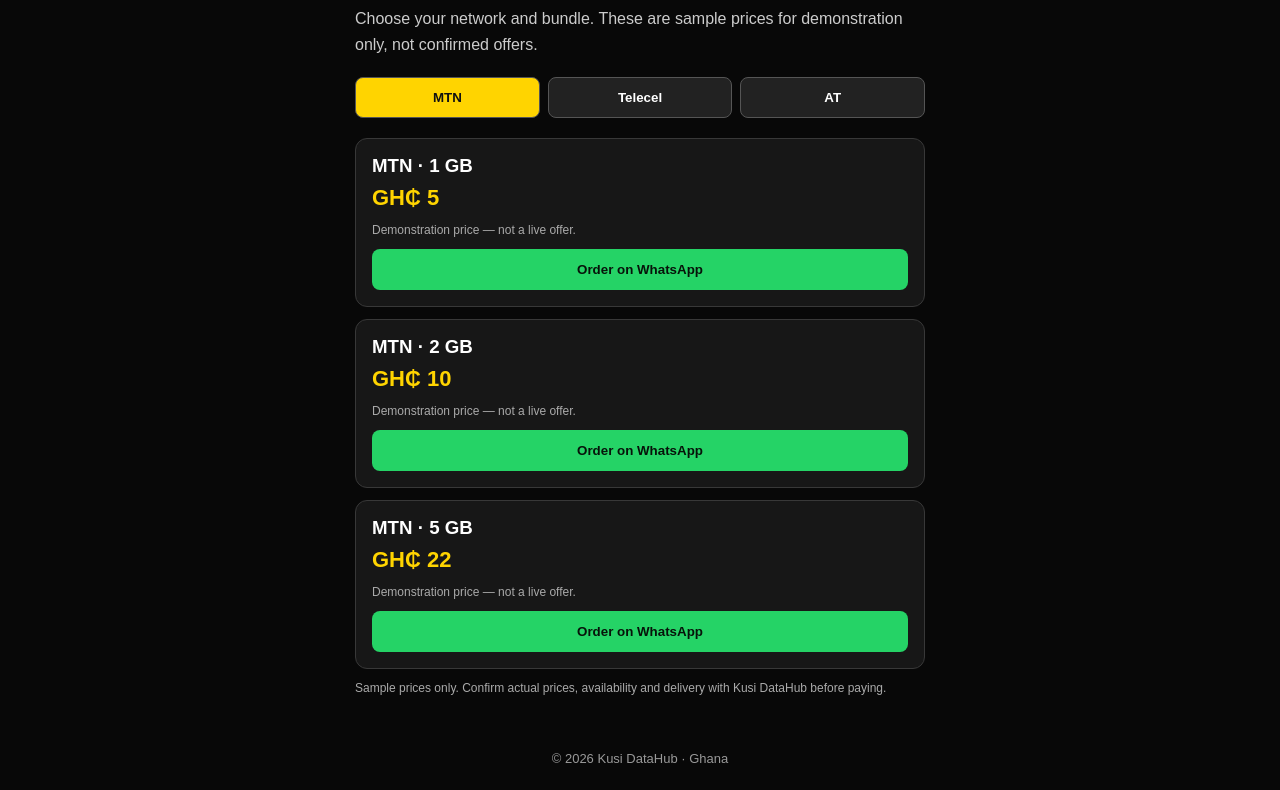
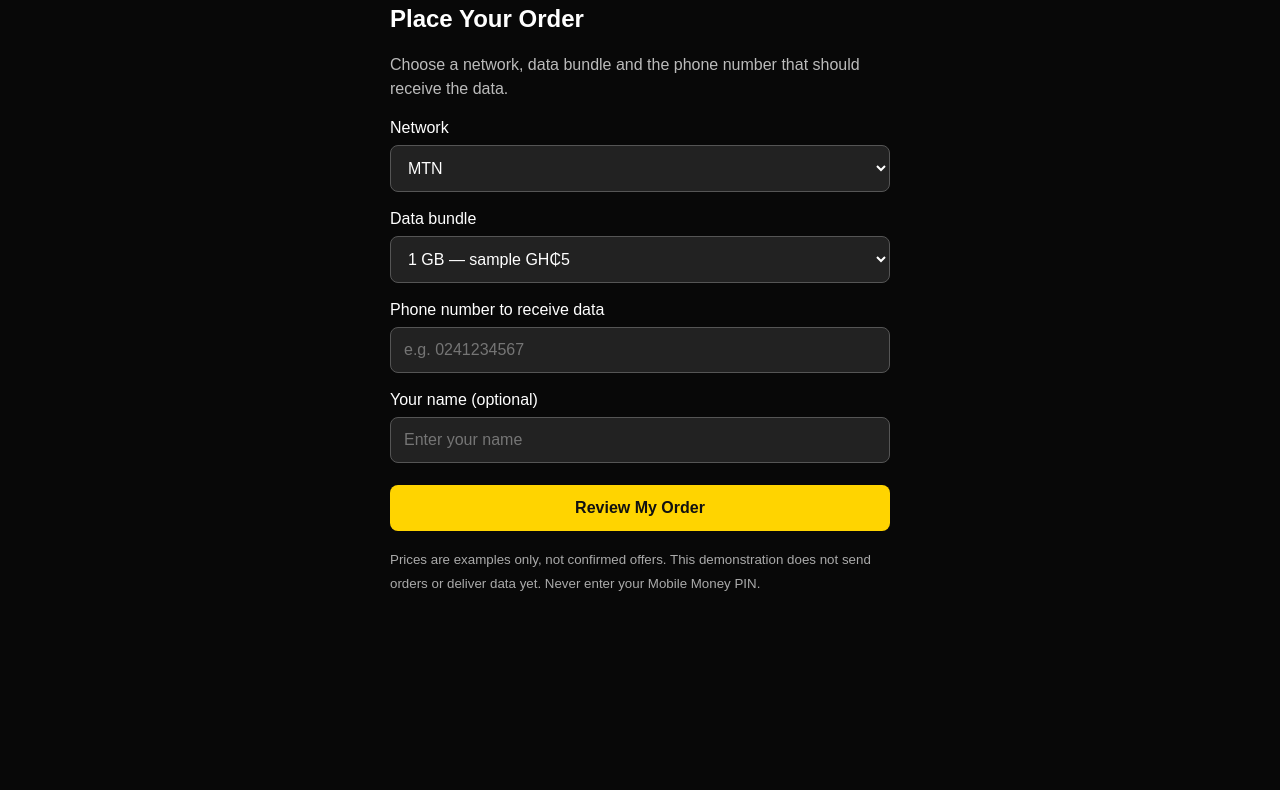
Before and after one commit to Foreigner3/Kusi-DataHub, a plain HTML site: page index.html in a window 1280 px wide. Shown: the part 203-993 px from the top of the page. After the commit the page ends 834 px from the top, so only its background shows below. Drawn offline with Linux system fonts and the light colour scheme.

Commit message:
Update HTML structure and styling for Kusi DataHub

```diff
--- a/index.html
+++ b/index.html
@@ -2,26 +2,19 @@
 <html lang="en">
 <head>
 <meta charset="UTF-8">
-<meta name="viewport" content="width=device-width, initial-scale=1.0">
+<meta name="viewport" content="width=device-width, initial-scale=1">
 <title>Kusi DataHub</title>
 <style>
-*{box-sizing:border-box}
 body{margin:0;background:#080808;color:white;font-family:Arial,sans-serif}
-header{background:#151515;padding:22px 16px;text-align:center;border-bottom:1px solid #333}
-header h1{margin:0;color:#ffd400}
-header p{color:#ccc}
-main{max-width:600px;margin:auto;padding:20px 15px}
-h2{margin-top:8px}
-.intro{color:#ccc;line-height:1.6}
-.networks{display:flex;gap:8px;margin:20px 0}
-.networks button{flex:1;padding:12px 4px;background:#222;color:white;border:1px solid #555;border-radius:8px;font-weight:bold}
-.networks button.active{background:#ffd400;color:#111}
-.bundle{background:#171717;border:1px solid #383838;border-radius:12px;padding:16px;margin:12px 0}
-.bundle h3{margin:0 0 8px}
-.price{font-size:22px;color:#ffd400;font-weight:bold}
-.note{font-size:12px;color:#aaa}
-.order{display:block;width:100%;padding:13px;background:#25d366;color:#07130a;text-align:center;text-decoration:none;border-radius:8px;font-weight:bold;margin-top:12px;border:0}
-footer{text-align:center;padding:24px;color:#999;font-size:13px}
+header{text-align:center;padding:24px;background:#171717}
+h1{color:#ffd400}
+main{max-width:500px;margin:auto;padding:20px}
+label{display:block;margin:18px 0 8px}
+select,input{width:100%;padding:13px;box-sizing:border-box;background:#222;color:white;border:1px solid #555;border-radius:8px;font-size:16px}
+button{width:100%;padding:14px;margin-top:22px;background:#ffd400;color:#111;border:0;border-radius:8px;font-size:16px;font-weight:bold}
+p{color:#bbb;line-height:1.5}
+#result{display:none;white-space:pre-line;background:#171717;padding:15px;margin-top:20px;border-radius:8px}
+small{color:#aaa}
 </style>
 </head>
 <body>
@@ -30,43 +23,72 @@
 <p>Your Data, Your Connection 🇬🇭</p>
 </header>
 <main>
-<h2>Buy Data Bundles</h2>
-<p class="intro">Choose your network and bundle. These are sample prices for demonstration only, not confirmed offers.</p>
-<div class="networks">
-<button class="active" onclick="show('MTN',this)">MTN</button>
-<button onclick="show('Telecel',this)">Telecel</button>
-<button onclick="show('AT',this)">AT</button>
-</div>
-<div id="bundles"></div>
-<p class="note">Sample prices only. Confirm actual prices, availability and delivery with Kusi DataHub before paying.</p>
+<h2>Place Your Order</h2>
+<p>Choose a network, data bundle and the phone number that should receive the data.</p>
+
+<form id="orderForm">
+<label for="network">Network</label>
+<select id="network">
+<option>MTN</option>
+<option>Telecel</option>
+<option>AT</option>
+</select>
+
+<label for="bundle">Data bundle</label>
+<select id="bundle"></select>
+
+<label for="phone">Phone number to receive data</label>
+<input id="phone" type="tel" placeholder="e.g. 0241234567" required>
+
+<label for="name">Your name (optional)</label>
+<input id="name" type="text" placeholder="Enter your name">
+
+<button type="submit">Review My Order</button>
+</form>
+
+<div id="result" role="status"></div>
+<p><small>Prices are examples only, not confirmed offers. This demonstration does not send orders or deliver data yet. Never enter your Mobile Money PIN.</small></p>
 </main>
-<footer>© 2026 Kusi DataHub · Ghana</footer>
 <script>
-const data={
-MTN:[['1 GB','GH₵ 5'],['2 GB','GH₵ 10'],['5 GB','GH₵ 22']],
-Telecel:[['1 GB','GH₵ 5'],['2 GB','GH₵ 10'],['5 GB','GH₵ 22']],
-AT:[['1 GB','GH₵ 5'],['2 GB','GH₵ 10'],['5 GB','GH₵ 22']]
+const offers={
+ MTN:[["1 GB",5],["2 GB",10],["5 GB",22]],
+ Telecel:[["1 GB",5],["2 GB",10],["5 GB",22]],
+ AT:[["1 GB",5],["2 GB",10],["5 GB",22]]
 };
-let network='MTN';
-function show(n,btn){
-network=n;
-document.querySelectorAll('.networks button').forEach(b=>b.classList.remove('active'));
-btn.classList.add('active');
-document.getElementById('bundles').innerHTML=data[n].map(b=>`
-<div class="bundle">
-<h3>${n} · ${b[0]}</h3>
-<div class="price">${b[1]}</div>
-<p class="note">Demonstration price — not a live offer.</p>
-<button class="order" onclick="order('${b[0]}','${b[1]}')">Order on WhatsApp</button>
-</div>`).join('');
+const network=document.getElementById("network");
+const bundle=document.getElementById("bundle");
+const result=document.getElementById("result");
+
+function updateBundles(){
+ bundle.innerHTML="";
+ offers[network.value].forEach(item=>{
+  const option=document.createElement("option");
+  option.value=item[0];
+  option.textContent=item[0]+" — sample GH₵"+item[1];
+  bundle.appendChild(option);
+ });
+ result.style.display="none";
 }
-function order(size,price){
-const phone=prompt('Enter your WhatsApp number with country code, e.g. 233XXXXXXXXX');
-if(!phone)return;
-const message=`Hello Kusi DataHub, I want to enquire about ${network} ${size}. Displayed sample price: ${price}. Please confirm the actual price and availability. My contact: ${phone}`;
-window.open('https://wa.me/?text='+encodeURIComponent(message),'_blank');
-}
-show('MTN',document.querySelector('.networks button'));
+network.addEventListener("change",updateBundles);
+updateBundles();
+
+document.getElementById("orderForm").addEventListener("submit",function(e){
+ e.preventDefault();
+ const offer=offers[network.value].find(x=>x[0]===bundle.value);
+ const phone=document.getElementById("phone").value.trim();
+ if(!/^[0-9+\s()-]{9,16}$/.test(phone)){
+  alert("Please enter a valid phone number.");
+  return;
+ }
+ result.textContent=
+ "ORDER SUMMARY\n"+
+ "Network: "+network.value+"\n"+
+ "Bundle: "+offer[0]+"\n"+
+ "Phone: "+phone+"\n"+
+ "Sample price: GH₵"+offer[1]+"\n\n"+
+ "This is a preview only. Your order has NOT been sent to Kusi DataHub.";
+ result.style.display="block";
+});
 </script>
 </body>
 </html>
```
